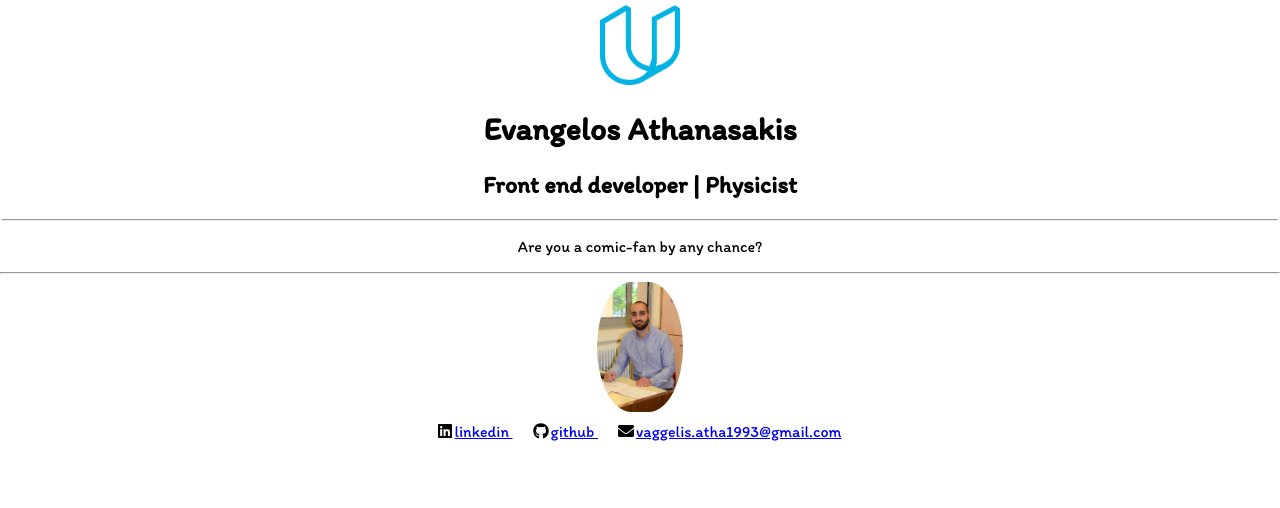
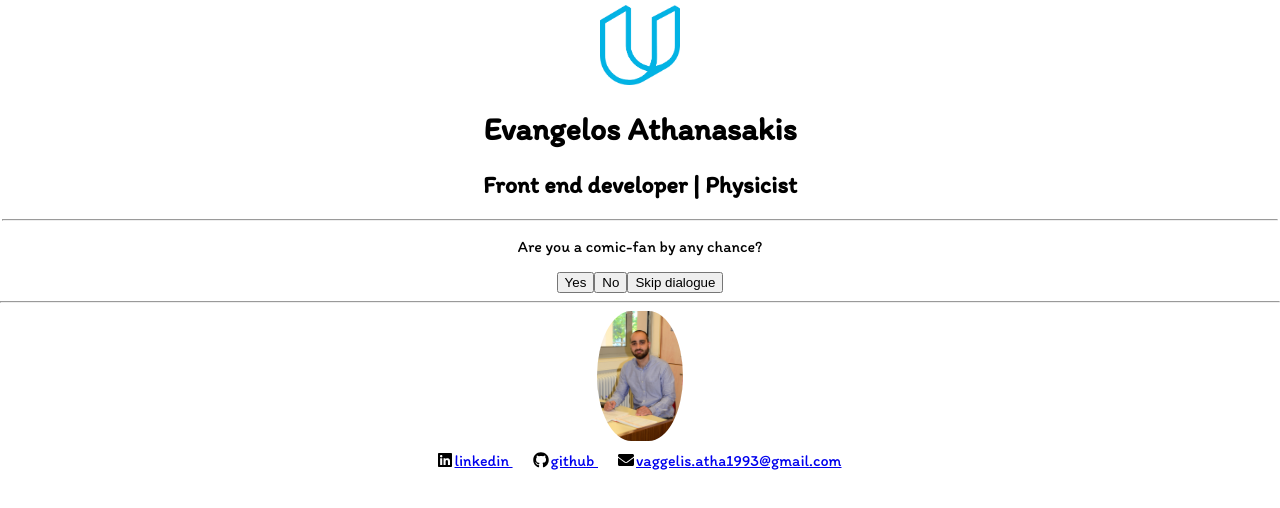
Before and after one commit to V-for-Vaggelis/portfolio, a React (Create React App) app: page / in a window 1280 px wide. Shown: the top 508 px of the page. Built offline with nearby package versions, Linux system fonts and the light colour scheme.

Commit message:
Made button show next question

```diff
--- a/src/App.js
+++ b/src/App.js
@@ -12,6 +12,14 @@ import Dialogue from './components/Dialogue.js'
 // library.add(faLinkedin, faEnvelope)
 
 class App extends Component {
+  state = {
+    messageIndex: 0
+  }
+  updateMessageIndex = () => {
+    this.setState((prevState) => ({
+      messageIndex: prevState.messageIndex + 1
+    }))
+  }
   render() {
     return (
       <div className="App">
@@ -22,7 +30,7 @@ class App extends Component {
           <hr></hr>
         </header>
         <main>
-          <Dialogue />
+          <Dialogue messageCount={this.state.messageIndex} nextQuestion={this.updateMessageIndex}/>
           <hr></hr>
         </main>
         <footer>
--- a/src/components/Dialogue.js
+++ b/src/components/Dialogue.js
@@ -1,16 +1,22 @@
 import React, { Component } from 'react';
 import messages from '../dialogue.json';
-import { Button } from 'react-bootstrap';
+import { Button, ButtonGroup } from 'react-bootstrap';
 
 class Dialogue extends Component {
   state = {
-    previousDialogue: [],
-    messageCount: 0
+    previousDialogue: []
   }
   render() {
     return (
       <div id="dialogue">
-      <p>{messages[this.state.messageCount].positive}</p>
+      <p>{messages[this.props.messageCount].positive}</p>
+      {this.props.messageCount < 6 &&
+        <ButtonGroup>
+        <Button onClick={() => this.props.nextQuestion()}>Yes</Button>
+        <Button onClick={() => this.props.nextQuestion()}>No</Button>
+        <Button onClick={() => this.props.nextQuestion()}>Skip dialogue</Button>
+        </ButtonGroup>
+      }
       </div>
     );
   }
```
